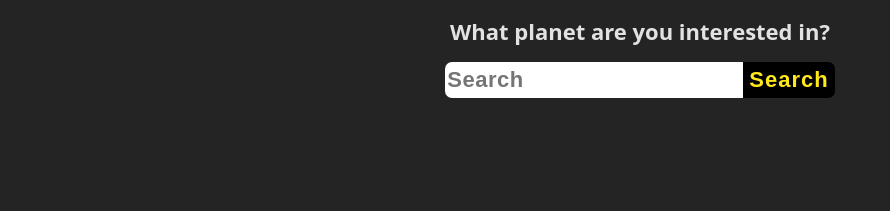
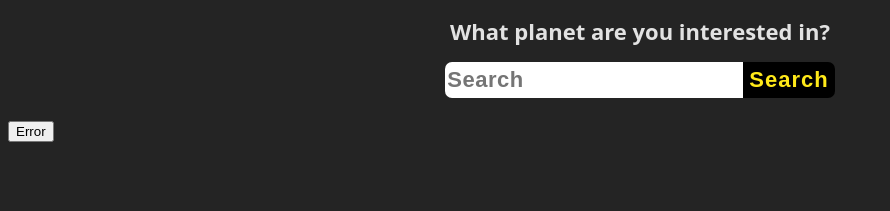
Before and after one commit to ifloky/ReactComponents, a React (Vite) app: page / in a window 1280 px wide. Shown: the top 211 px of the page, without its empty margins (0-890 px from the left). Built offline with nearby package versions, Linux system fonts and the light colour scheme.

Commit message:
feat: add error boundary

```diff
--- a/package.json
+++ b/package.json
@@ -38,7 +38,10 @@
     "prettier": "^3.0.3",
     "sass": "^1.69.5",
     "typescript": "^5.0.2",
-    "vite": "^4.4.5"
+    "vite": "^4.4.5",
+    "webpack": "^5.89.0",
+    "webpack-cli": "^5.1.4",
+    "webpack-dev-server": "^4.15.1"
   },
   "husky": {
     "hooks": {
--- a/src/App.tsx
+++ b/src/App.tsx
@@ -28,6 +28,10 @@ class SearchPage extends Component<object, SearchPageState> {
     }
   }
 
+  callError = () => {
+    throw new Error('This is a test error');
+  };
+
   handleSearch = async (searchText: string) => {
     this.setState({ loading: true });
 
@@ -55,6 +59,7 @@ class SearchPage extends Component<object, SearchPageState> {
       <>
         <h1 className="main-text">What planet are you interested in?</h1>
         <SearchBlock onSearch={this.handleSearch} />
+        <button onClick={this.callError}>Error</button>
         {this.state.loading ? (
           <div className="loader">Loading...</div>
         ) : (
--- /dev/null
+++ b/src/features/ErrorBoundary/ErrorBoundary.tsx
@@ -0,0 +1,34 @@
+import React from 'react';
+
+interface ErrorBoundaryState {
+  hasError: boolean;
+}
+
+interface ErrorBoundaryProps {
+  fallback: React.ReactNode;
+  children: React.ReactNode;
+}
+
+class ErrorBoundary extends React.Component<
+  ErrorBoundaryProps,
+  ErrorBoundaryState
+> {
+  constructor(props: ErrorBoundaryProps) {
+    super(props);
+    this.state = { hasError: false };
+  }
+
+  static getDerivedStateFromError() {
+    return { hasError: true };
+  }
+
+  render() {
+    if (this.state.hasError) {
+      return this.props.fallback;
+    }
+
+    return this.props.children;
+  }
+}
+
+export default ErrorBoundary;
--- a/src/features/SearchBlock/SearchBlockView.tsx
+++ b/src/features/SearchBlock/SearchBlockView.tsx
@@ -21,7 +21,7 @@ class SearchBlock extends Component<SearchBlockProps, SearchBlockState> {
   };
 
   handleSearch = () => {
-    this.props.onSearch(this.state.searchTerm);
+    this.props.onSearch(this.state.searchTerm.trim());
   };
 
   render() {
--- a/src/main.tsx
+++ b/src/main.tsx
@@ -2,9 +2,12 @@ import React from 'react';
 import ReactDOM from 'react-dom/client';
 import App from './App';
 import './assets/styles/main.scss';
+import ErrorBoundary from './features/ErrorBoundary/ErrorBoundary';
 
 ReactDOM.createRoot(document.getElementById('root')!).render(
   <React.StrictMode>
-    <App />
+    <ErrorBoundary fallback={<p>Something went wrong</p>}>
+      <App />
+    </ErrorBoundary>
   </React.StrictMode>
 );
```
Also changed, not shown: 1 other file (tests, documents, lock files or other folders).
